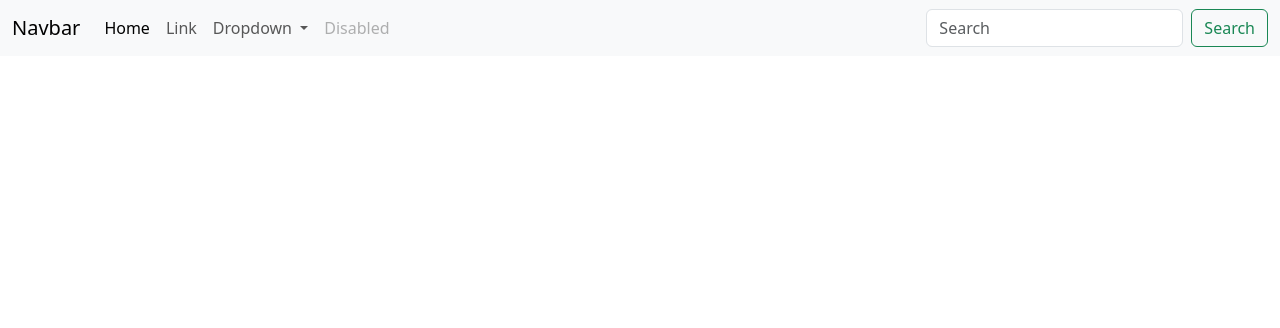
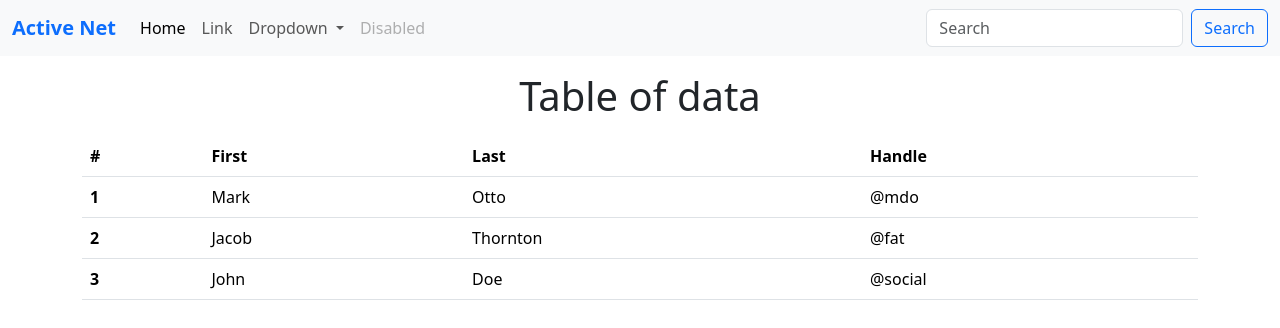
Before and after one commit to THNisme/Test01, a plain HTML site: page index.html in a window 1280 px wide. Drawn offline with nearby package versions, Linux system fonts and the light colour scheme.

Commit message:
add table and style navbar

```diff
--- a/index.html
+++ b/index.html
@@ -12,7 +12,7 @@
 <body>
     <nav class="navbar navbar-expand-lg bg-body-tertiary">
         <div class="container-fluid">
-            <a class="navbar-brand" href="#">Navbar</a>
+            <a class="navbar-brand text-primary fw-bold" href="#">Active Net</a>
             <button class="navbar-toggler" type="button" data-bs-toggle="collapse"
                 data-bs-target="#navbarSupportedContent" aria-controls="navbarSupportedContent" aria-expanded="false"
                 aria-label="Toggle navigation">
@@ -46,12 +46,45 @@
                 </ul>
                 <form class="d-flex" role="search">
                     <input class="form-control me-2" type="search" placeholder="Search" aria-label="Search" />
-                    <button class="btn btn-outline-success" type="submit">Search</button>
+                    <button class="btn btn-outline-primary" type="submit">Search</button>
                 </form>
             </div>
         </div>
     </nav>
 
+    <section class="container mt-3">
+        <h1 class="text-center mb-3">Table of data</h1>
+        <table class="table">
+            <thead>
+                <tr>
+                    <th scope="col">#</th>
+                    <th scope="col">First</th>
+                    <th scope="col">Last</th>
+                    <th scope="col">Handle</th>
+                </tr>
+            </thead>
+            <tbody>
+                <tr>
+                    <th scope="row">1</th>
+                    <td>Mark</td>
+                    <td>Otto</td>
+                    <td>@mdo</td>
+                </tr>
+                <tr>
+                    <th scope="row">2</th>
+                    <td>Jacob</td>
+                    <td>Thornton</td>
+                    <td>@fat</td>
+                </tr>
+                <tr>
+                    <th scope="row">3</th>
+                    <td>John</td>
+                    <td>Doe</td>
+                    <td>@social</td>
+                </tr>
+            </tbody>
+        </table>
+    </section>
 
 
     <script src="https://cdn.jsdelivr.net/npm/bootstrap@5.3.8/dist/js/bootstrap.bundle.min.js"
```
